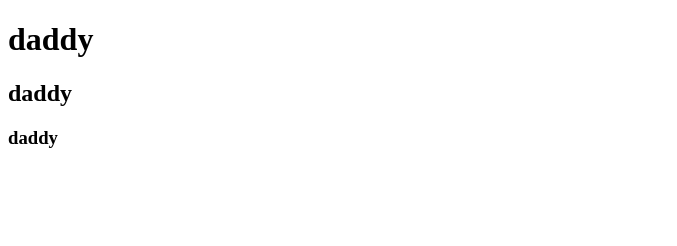
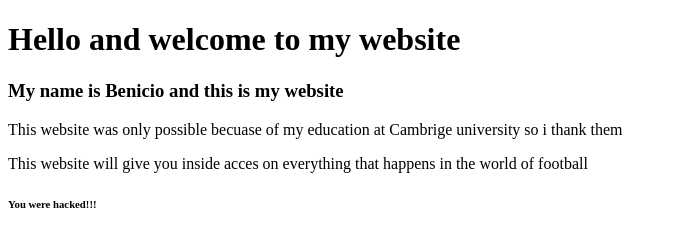
Before and after one commit to 12467912/BENI, a plain HTML site: page index.html in a window 1280 px wide. Shown: the whole page, without its empty margins (0-677 px from the left). Drawn offline with Linux system fonts and the light colour scheme.

```diff
--- a/index.html
+++ b/index.html
@@ -4,8 +4,10 @@
         <title>BENICIO</title>
     </head>
     <body>
-        <h1>daddy</h1>
-        <h2>daddy</h2>
-        <h3>daddy</h3>
+        <h1>Hello and welcome to my website</h1>
+        <h3>My name is Benicio and this is my website</h3>
+        <p>This website was only possible becuase of my education at Cambrige university so i thank them</p>
+        <p1>This website will give you inside acces on everything that happens in the world of football</p1>
+        <h6>You were hacked!!!</h6>
     </body>
 </html>
```
